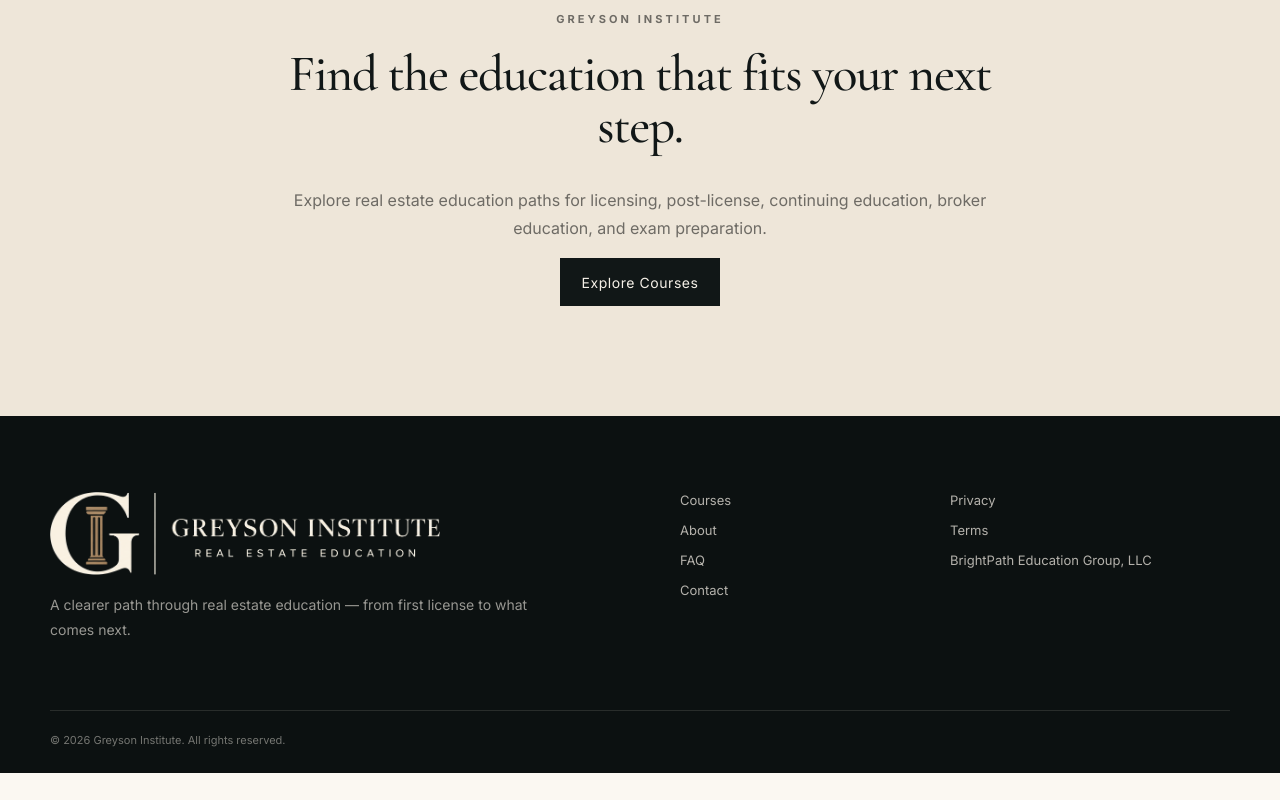
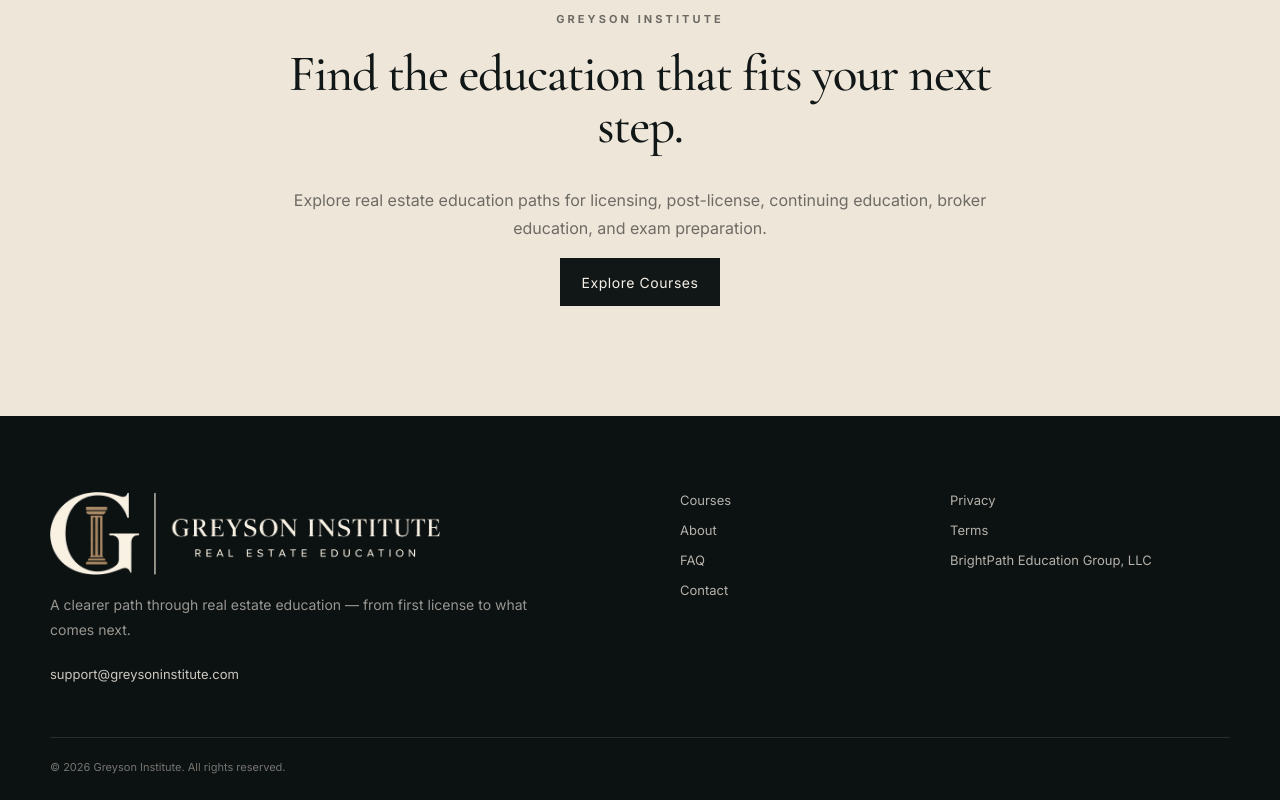
Before and after one commit to BrianLook/Greyson-Institute-Website, a Next.js app: page / in a window 1280 px wide. Shown: the part 3307-4107 px from the top of the page. Before the commit the page ends 4080 px from the top, so only its background shows below. Built offline with nearby package versions, Linux system fonts and the light colour scheme.

Commit message:
Greyson support email to footer

```diff
--- a/components/SiteFooter.tsx
+++ b/components/SiteFooter.tsx
@@ -12,6 +12,18 @@ export function SiteFooter() {
             A clearer path through real estate education — from first license
             to what comes next.
           </p>
+
+          <a
+            href="mailto:support@greysoninstitute.com"
+            style={{
+              display: "inline-block",
+              marginTop: "10px",
+              color: "rgba(245, 240, 231, 0.82)",
+              fontSize: "13px",
+            }}
+          >
+            support@greysoninstitute.com
+          </a>
         </div>
 
         <div className="footer-links">
```
